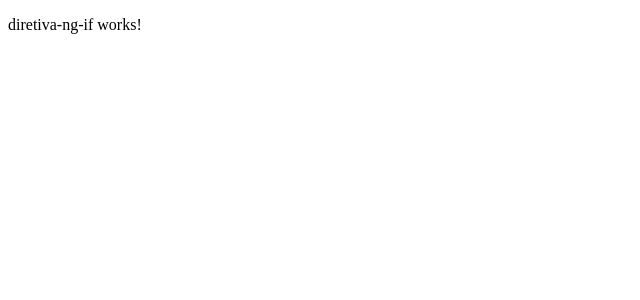
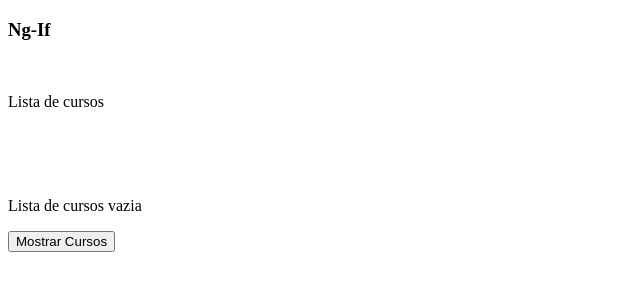
Before and after one commit to Romario-Ferreira/diretivas-angular, an Angular app: page / in a window 1280 px wide. Shown: the top 300 px of the page, without its empty margins (0-640 px from the left). Built offline with nearby package versions, Linux system fonts and the light colour scheme.

Commit message:
diretiva ng-If/CursosService

```diff
--- a/src/app/app.module.ts
+++ b/src/app/app.module.ts
@@ -4,6 +4,7 @@ import { BrowserModule } from '@angular/platform-browser';
 import { AppRoutingModule } from './app-routing.module';
 import { AppComponent } from './app.component';
 import { DiretivaNgIfComponent } from './diretiva-ng-if/diretiva-ng-if.component';
+import { CursosService } from './services/cursos.service';
 
 @NgModule({
   declarations: [
@@ -14,7 +15,7 @@ import { DiretivaNgIfComponent } from './diretiva-ng-if/diretiva-ng-if.component
     BrowserModule,
     AppRoutingModule
   ],
-  providers: [],
+  providers: [CursosService],
   bootstrap: [AppComponent]
 })
 export class AppModule { }
--- a/src/app/diretiva-ng-if/diretiva-ng-if.component.html
+++ b/src/app/diretiva-ng-if/diretiva-ng-if.component.html
@@ -1 +1,20 @@
-<p>diretiva-ng-if works!</p>
+<h3>Ng-If</h3>
+<br>
+<div>
+  <p *ngIf="cursos.length> 0"> Lista de cursos</p>
+</div>
+<br>
+<div>
+  <p *ngIf="cursos.length == 0"> Lista de cursos vazia</p>
+</div>
+
+<br>
+<div>
+  <p *ngIf="mostrarCursos"> Lista de cursos</p>
+</div>
+<br>
+<div>
+  <p *ngIf="!mostrarCursos"> Lista de cursos vazia</p>
+</div>
+
+<button (click)="onMostrarCursos()">Mostrar Cursos</button>
--- a/src/app/diretiva-ng-if/diretiva-ng-if.component.ts
+++ b/src/app/diretiva-ng-if/diretiva-ng-if.component.ts
@@ -1,4 +1,5 @@
 import { Component } from '@angular/core';
+import { CursosService } from '../services/cursos.service';
 
 @Component({
   selector: 'diretiva-ng-if',
@@ -7,4 +8,19 @@ import { Component } from '@angular/core';
 })
 export class DiretivaNgIfComponent {
 
+  cursos: string[] = [];
+  mostrarCursos: boolean = false;
+
+  constructor(private cursosSevice: CursosService){
+
+  }
+
+  ngOnInit(){
+    this.cursos= this.cursosSevice.getCursos();
+  }
+
+  onMostrarCursos(){
+    this.mostrarCursos = !this.mostrarCursos;
+  }
+
 }
--- /dev/null
+++ b/src/app/services/cursos.service.ts
@@ -0,0 +1,14 @@
+import { Injectable } from '@angular/core';
+
+@Injectable({
+  providedIn: 'root'
+})
+export class CursosService {
+
+  constructor() { }
+
+  getCursos(){
+    //return [];
+    return ['Angular','Java','SpringBoot'];
+  }
+}
```
Also changed, not shown: 1 other file (tests, documents, lock files or other folders).
